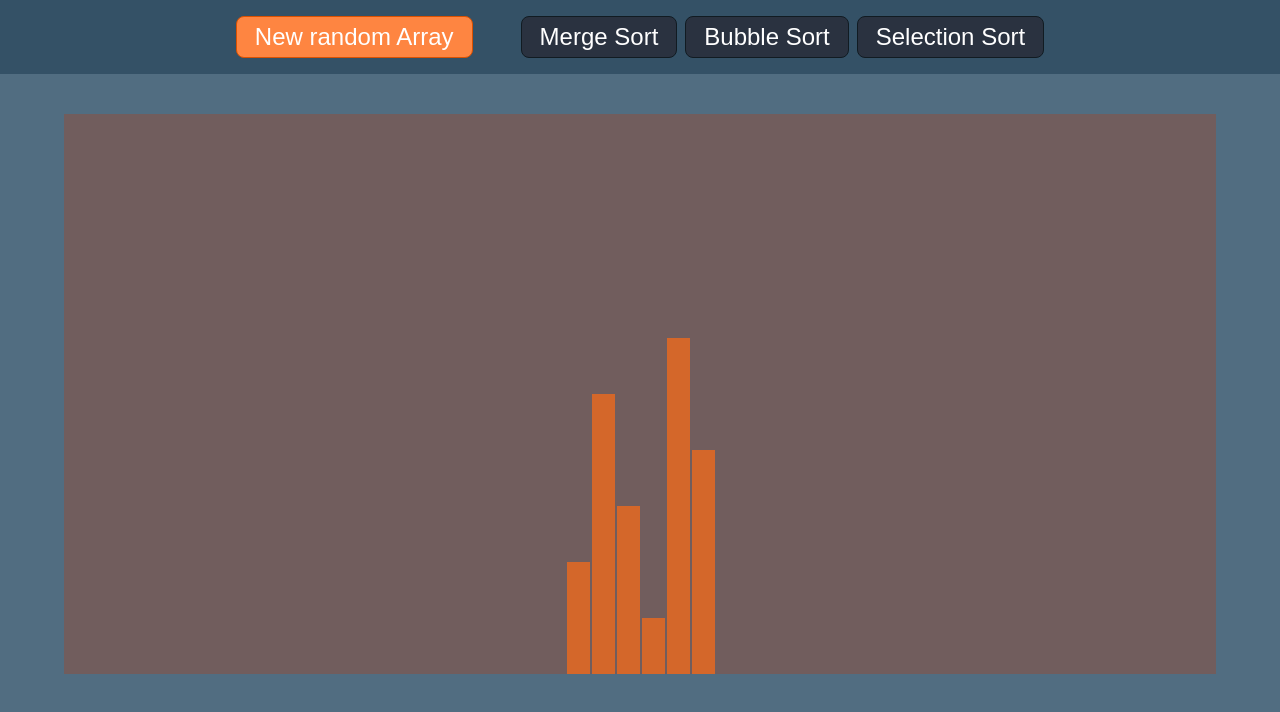
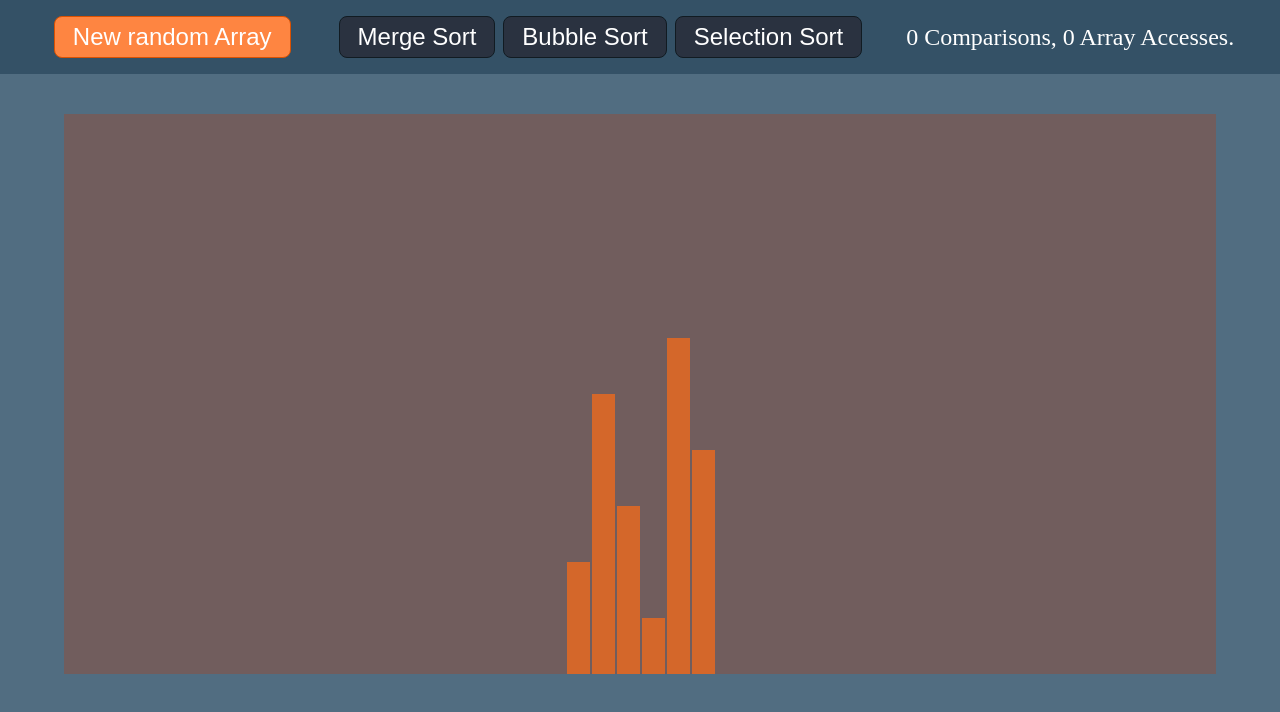
Before and after one commit to Nidhal-Abidi/AlgoAnimation, a React (Vite) app: page / in a window 1280 px wide. Shown: the top 712 px of the page. Built offline with nearby package versions, Linux system fonts and the light colour scheme.

Commit message:
feature/ showing the number of comparisons and array accesses of the sorting algorithm

```diff
--- a/src/App.jsx
+++ b/src/App.jsx
@@ -1,4 +1,4 @@
-import { useEffect, useState } from "react"
+import { useEffect, useRef, useState } from "react"
 import { NavBar } from "./components/NavBar"
 import { SortingAnimation } from "./components/SortingAnimation"
 import "./styles.css"
@@ -12,9 +12,14 @@ function App() {
   const [upperBound, setUpperBound] = useState(0)
   const [selectedBarsIdx, setselectedBarsIdx] = useState({ indices: [] })
 
+  const Comparisons = useRef(0)
+  const arrAccesses = useRef(0)
+
   useEffect(() => {
     let timeId = undefined
-    console.log("Swaps=", swaps, "/ upperBound=", upperBound, "/ idx=", idx)
+    //console.log("Swaps=", swaps, "/ upperBound=", upperBound, "/ idx=", idx)
+
+    console.log("Comparisons:")
     if (idx < upperBound) {
       let swappingArr = [...arr]
 
@@ -27,6 +32,13 @@ function App() {
       playNotes(200 + swappingArr[j] * 500)
 
       if (animationType == "swap") {
+        arrAccesses.current += 1
+        console.log(
+          "Comparisons:",
+          Comparisons,
+          " Array accesses:",
+          arrAccesses
+        )
         ;[swappingArr[i], swappingArr[j]] = [swappingArr[j], swappingArr[i]]
         timeId = setInterval(() => {
           setArr(swappingArr)
@@ -39,8 +51,15 @@ function App() {
           //This is used to color the swapped bars in each step
           setselectedBarsIdx({ indices: [i, j], type: "swap" })
           setIdx((idx) => idx + 1)
-        }, 50)
+        }, 10)
       } else if (animationType == "comp") {
+        Comparisons.current += 1
+        console.log(
+          "Comparisons:",
+          Comparisons,
+          " Array accesses:",
+          arrAccesses
+        )
         timeId = setInterval(() => {
           //Remove the first swap from the array since it has already been used.
           setSwaps((swaps) => {
@@ -49,14 +68,14 @@ function App() {
           //This is used to color the swapped bars in each step
           setselectedBarsIdx({ indices: [i, j], type: "comp" })
           setIdx((idx) => idx + 1)
-        }, 50)
+        }, 10)
       }
     } else if (idx > 0 && idx == upperBound) {
       //This condition is necessary to remove the colored bars in the last iteration
       timeId = setInterval(() => {
         setselectedBarsIdx({ indices: [] })
         setIdx((idx) => idx + 1)
-      }, 50)
+      }, 10)
     }
 
     return () => {
@@ -74,6 +93,8 @@ function App() {
         setSwaps={setSwaps}
         setIdx={setIdx}
         setselectedBarsIdx={setselectedBarsIdx}
+        Comparisons={Comparisons}
+        arrAccesses={arrAccesses}
       />
       <SortingAnimation
         arr={arr}
--- a/src/components/NavBar.jsx
+++ b/src/components/NavBar.jsx
@@ -8,6 +8,8 @@ export function NavBar({
   setSwaps,
   setIdx,
   setselectedBarsIdx,
+  Comparisons,
+  arrAccesses,
 }) {
   return (
     <header className="header">
@@ -19,6 +21,8 @@ export function NavBar({
           setUpperBound(0)
           setIdx(0)
           setselectedBarsIdx({ indices: [] })
+          Comparisons.current = 0
+          arrAccesses.current = 0
         }}
       >
         New random Array
@@ -47,6 +51,9 @@ export function NavBar({
           </li>
         </ul>
       </nav>
+      <p>
+        {Comparisons.current} Comparisons, {arrAccesses.current} Array Accesses.
+      </p>
     </header>
   )
 }
--- a/src/components/SortingAnimation.jsx
+++ b/src/components/SortingAnimation.jsx
@@ -1,4 +1,3 @@
-let audioCtx = null
 export function SortingAnimation({ arr, selectedBarsIdx }) {
   return (
     <main>
--- a/src/styles.css
+++ b/src/styles.css
@@ -25,6 +25,12 @@ body {
   align-items: center;
   background-color: var(--nav-clr);
   padding-left: 0.5rem;
+}
+
+.header p {
+  color: white;
+  font-size: 1.5rem;
+  padding-left: 1.5em;
 }
 
 .nav-list {
```
